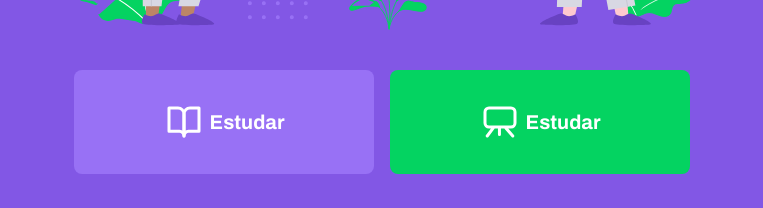
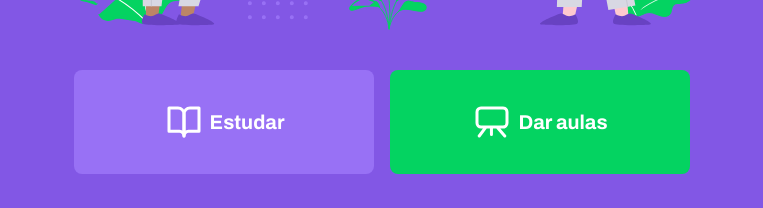
Before and after one commit to Eduardo-SO/Proffy, a React (Create React App) app in the folder web/: page / in a window 1280 px wide. Shown: the part 573-781 px from the top of the page, without its empty margins (258-1021 px from the left). Built offline with nearby package versions, Linux system fonts and the light colour scheme.

Commit message:
fix: Typo

```diff
--- a/web/src/pages/Landing/index.tsx
+++ b/web/src/pages/Landing/index.tsx
@@ -36,8 +36,8 @@ const Landing: React.FC = () => {
           </StudyAnchor>
 
           <GiveClassesAnchor href="">
-            <img src={giveClassesIcon} alt="Estudar"/>
-            Estudar
+            <img src={giveClassesIcon} alt="Dar aulas"/>
+            Dar aulas
           </GiveClassesAnchor>
         </ButtonsContainer>
 
```
